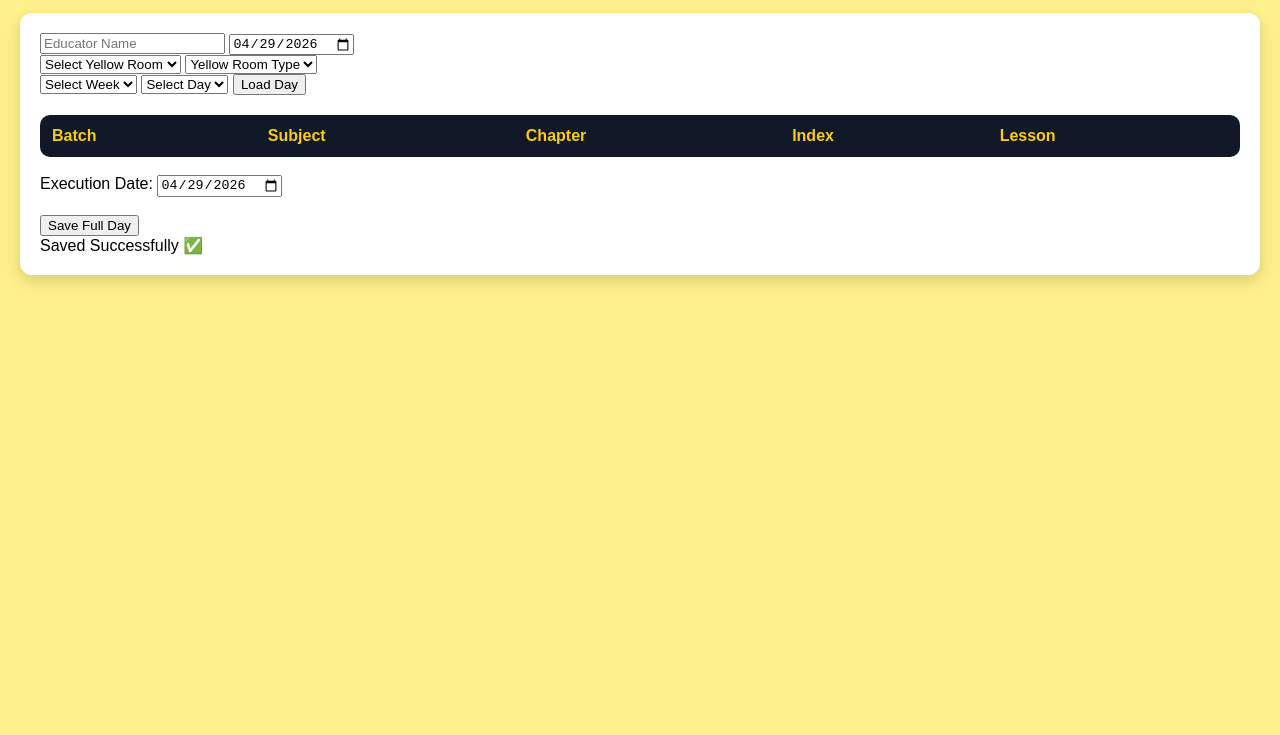
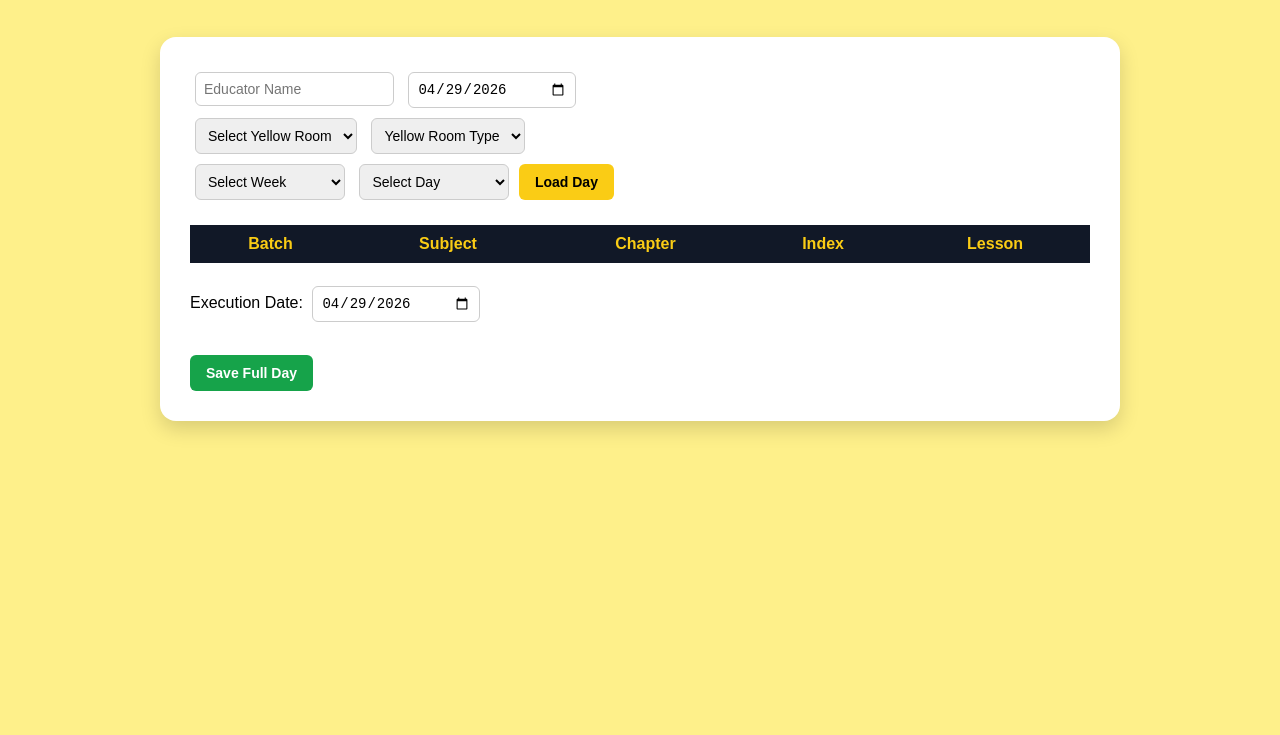
Before and after one commit to raman1112240132-alt/ngo-system, a website: page public/index.html in a window 1280 px wide. Shown: the part 65-800 px from the top of the page. Drawn offline with Linux system fonts and the light colour scheme.

Commit message:
final UI clean version

```diff
--- a/public/index.html
+++ b/public/index.html
@@ -4,13 +4,13 @@
 <title>YR Lesson Plan MIS</title>
 
 <style>
-
 body{
   font-family: Arial;
-  background: #FEF08A;
+  background: #FEF08A; /* stronger visible yellow */
   margin: 0;
 }
 
+/* HEADER */
 h2{
   background:#1f2937;
   color:#fff;
@@ -19,57 +19,120 @@ h2{
   text-align:center;
 }
 
+/* MAIN CARD */
 .container{
-  padding:20px;
+  padding:30px;
   background:white;
-  margin:20px auto;
-  border-radius:12px;
-  box-shadow:0 6px 15px rgba(0,0,0,0.15);
-  max-width:1200px;
+  margin:40px auto;
+  border-radius:16px;
+  box-shadow:0 8px 20px rgba(0,0,0,0.15);
+  max-width:900px;   /* 👈 controls width */
 }
 
-/* ✅ ADD YOUR TABLE CSS BELOW */
+/* TOP FORM LAYOUT */
+.form-row{
+  display:flex;
+  flex-wrap:wrap;
+  gap:10px;
+  margin-bottom:15px;
+}
 
+/* INPUTS */
+select,input{
+  padding:10px;
+  border-radius:8px;
+  border:1px solid #ccc;
+  min-width:150px;
+  font-size:14px;
+}
+
+/* BUTTONS */
+button{
+  padding:10px 18px;
+  border:none;
+  border-radius:8px;
+  cursor:pointer;
+  font-weight:bold;
+  font-size:14px;
+}
+
+.load-btn{
+  background:#facc15;
+}
+
+.save-btn{
+  background:#16a34a;
+  color:white;
+  margin-top:10px;
+}
+
+/* HEADER */
+h2{
+  background:#1f2937;
+  color:#fff;
+  padding:18px;
+  margin:0;
+  text-align:center;
+  font-size:22px;
+}
+
+/* INPUTS */
+select,input{
+  padding:8px;
+  margin:5px;
+  border-radius:6px;
+  border:1px solid #ccc;
+}
+
+/* BUTTONS */
+button{
+  padding:10px 16px;
+  border:none;
+  border-radius:6px;
+  cursor:pointer;
+  font-weight:bold;
+}
+
+.load-btn{
+  background:#facc15;
+}
+
+.save-btn{
+  background:#16a34a;
+  color:white;
+}
+
+.save-btn:hover{
+  background:#15803d;
+}
+
+/* TABLE */
 table{
   width:100%;
   border-collapse:collapse;
   margin-top:20px;
   background:white;
-  border-radius:10px;
-  overflow:hidden;
 }
 
 th{
   background:#111827;
   color:#facc15;
-  padding:12px;
-  text-align:left;
+  padding:10px;
 }
 
 td{
-  padding:10px;
-  border:1px solid #eee;
+  padding:8px;
+  border:1px solid #ddd;
 }
 
-tr:nth-child(even){
-  background:#f9fafb;
+/* SUCCESS */
+.success{
+  background:#d1fae5;
+  padding:10px;
+  margin-top:10px;
+  display:none;
+  border-radius:6px;
 }
-
-tr:hover{
-  background:#fef3c7;
-  transition:0.2s;
-}
-
-.tf{ background:#e0f2fe !important; }
-.ln{ background:#ecfccb !important; }
-.av{ background:#fce7f3 !important; }
-.as{ background:#ede9fe !important; }
-
-.special{
-  background:#fde68a !important;
-  font-weight:bold;
-}
-
 </style>
 </head>
 
```
